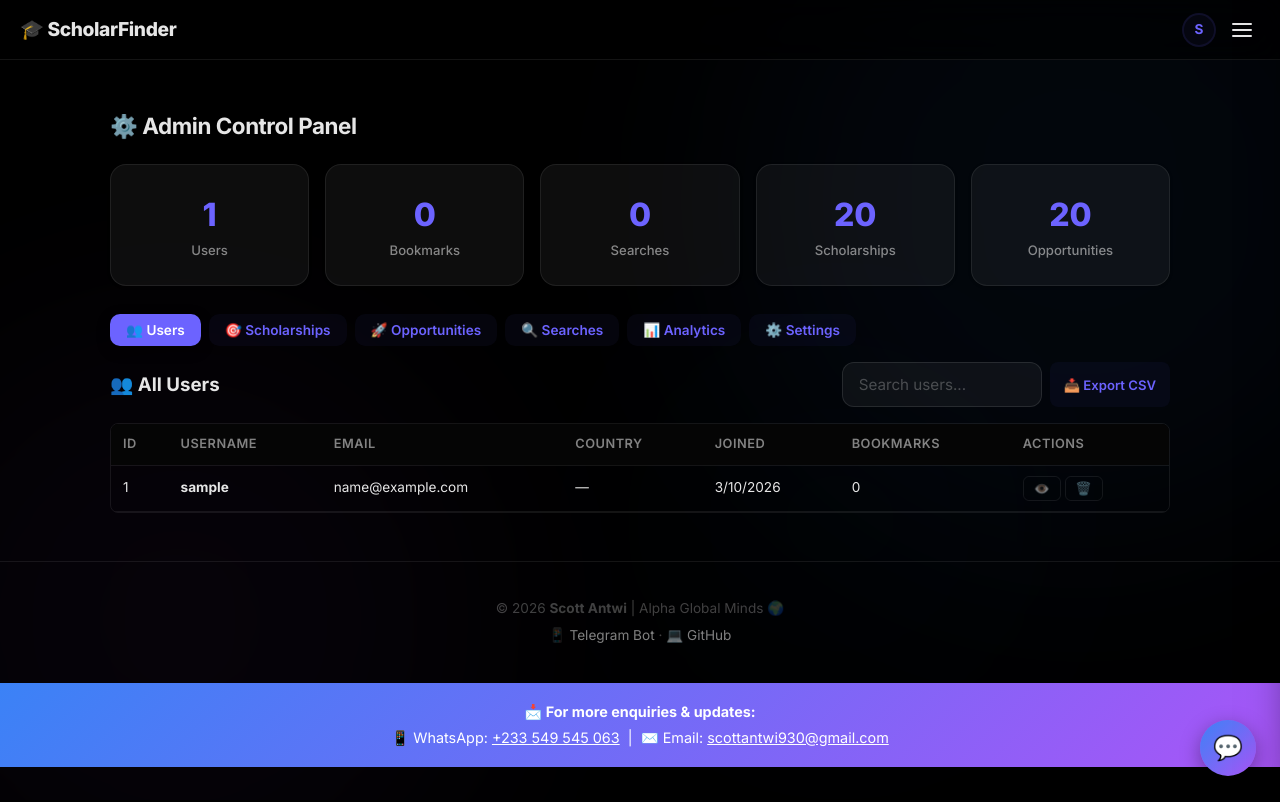
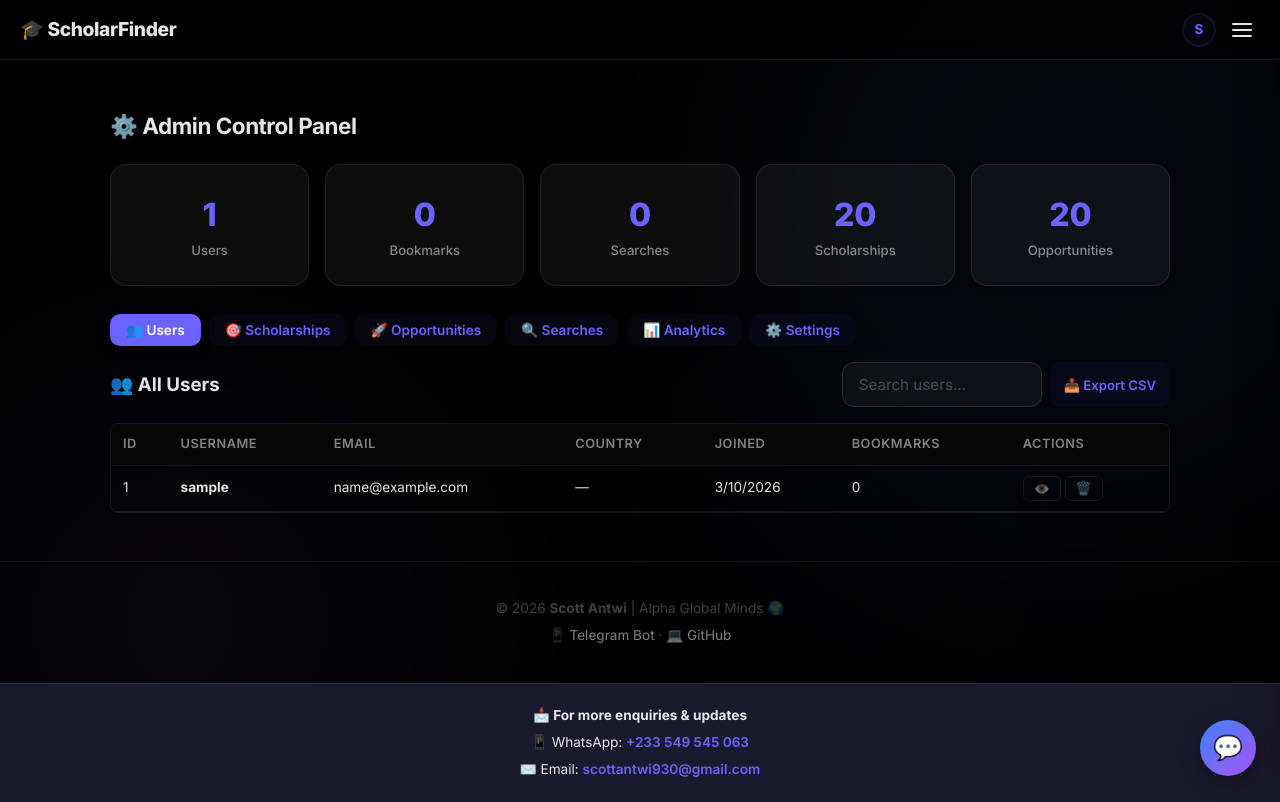
Before and after one commit to ScottT2-spec/scholar-finder-bot, a Flask app: page /admin in a window 1280 px wide. Before the commit the page ends 776 px from the top, so only its background shows below. Run offline with Flask 3, Linux system fonts and the light colour scheme; the visitor is signed in with stand-in values (Sample User, id 1); data comes from the database, SQL or seed files in the repository; data that the repository does not hold is empty.

Commit message:
fix chat overlap and spacing

```diff
--- a/templates/base.html
+++ b/templates/base.html
@@ -388,15 +388,15 @@
     </footer>
 
     <!-- Contact Bar -->
-    <div style="background:var(--grad);color:#fff;text-align:center;padding:16px 20px;font-size:0.9rem;line-height:1.8;">
-        <strong>📩 For more enquiries &amp; updates:</strong><br>
-        📱 WhatsApp: <a href="https://wa.me/233549545063" style="color:#fff;text-decoration:underline;">+233 549 545 063</a> &nbsp;|&nbsp;
-        ✉️ Email: <a href="mailto:scottantwi930@gmail.com" style="color:#fff;text-decoration:underline;">scottantwi930@gmail.com</a>
+    <div style="background:var(--bg-alt, #1a1a2e);color:var(--text, #ccc);text-align:center;padding:18px 20px;font-size:0.85rem;line-height:2;border-top:1px solid var(--border, #333);">
+        <strong>📩 For more enquiries &amp; updates</strong><br>
+        📱 WhatsApp: <a href="https://wa.me/233549545063" style="color:var(--accent, #9b59b6);text-decoration:none;font-weight:600;">+233 549 545 063</a><br>
+        ✉️ Email: <a href="mailto:scottantwi930@gmail.com" style="color:var(--accent, #9b59b6);text-decoration:none;font-weight:600;">scottantwi930@gmail.com</a>
     </div>
 
     <!-- Chat Widget -->
     <div id="chatWidget" style="position:fixed;bottom:24px;right:24px;z-index:150;">
-        <div id="chatWindow" style="display:none;width:360px;max-width:calc(100vw - 40px);height:500px;max-height:70vh;background:var(--card);border:1px solid var(--border);border-radius:20px;box-shadow:0 16px 48px rgba(0,0,0,0.15);flex-direction:column;overflow:hidden;margin-bottom:12px;">
+        <div id="chatWindow" style="display:none;width:360px;max-width:calc(100vw - 40px);height:500px;max-height:70vh;background:var(--card, #1e1e2f);border:2px solid var(--border, #333);border-radius:20px;box-shadow:0 16px 48px rgba(0,0,0,0.5);flex-direction:column;overflow:hidden;margin-bottom:12px;position:relative;z-index:200;">
             <div style="padding:16px 20px;background:var(--grad);color:#fff;display:flex;justify-content:space-between;align-items:center;border-radius:20px 20px 0 0;">
                 <span style="font-weight:700;font-size:0.95rem;">🎓 ScholarFinder AI</span>
                 <button onclick="toggleChat()" style="background:none;border:none;color:#fff;font-size:1.3rem;cursor:pointer;">×</button>
@@ -486,7 +486,7 @@ You can chat about anything — not just scholarships. Be helpful and conversati
         input.value = ''; addMessage(msg, true);
         chatHistory.push({role: 'user', content: msg});
         const t = document.createElement('div');
-        t.id='typing'; t.style.cssText='background:var(--accent-lighter);color:var(--text3);padding:12px 16px;border-radius:14px 14px 14px 4px;font-size:0.88rem;max-width:85%;';
+        t.id='typing'; t.style.cssText='background:var(--accent-lighter);color:var(--text3);padding:12px 16px;border-radius:14px 14px 14px 4px;font-size:0.88rem;max-width:85%;flex-shrink:0;';
         t.textContent='Thinking...'; document.getElementById('chatMessages').appendChild(t);
         try {
             const res = await fetch('/api/ai/chat', {method:'POST', headers:{'Content-Type':'application/json'}, body:JSON.stringify({messages: chatHistory, max_tokens: 1024})});
```
